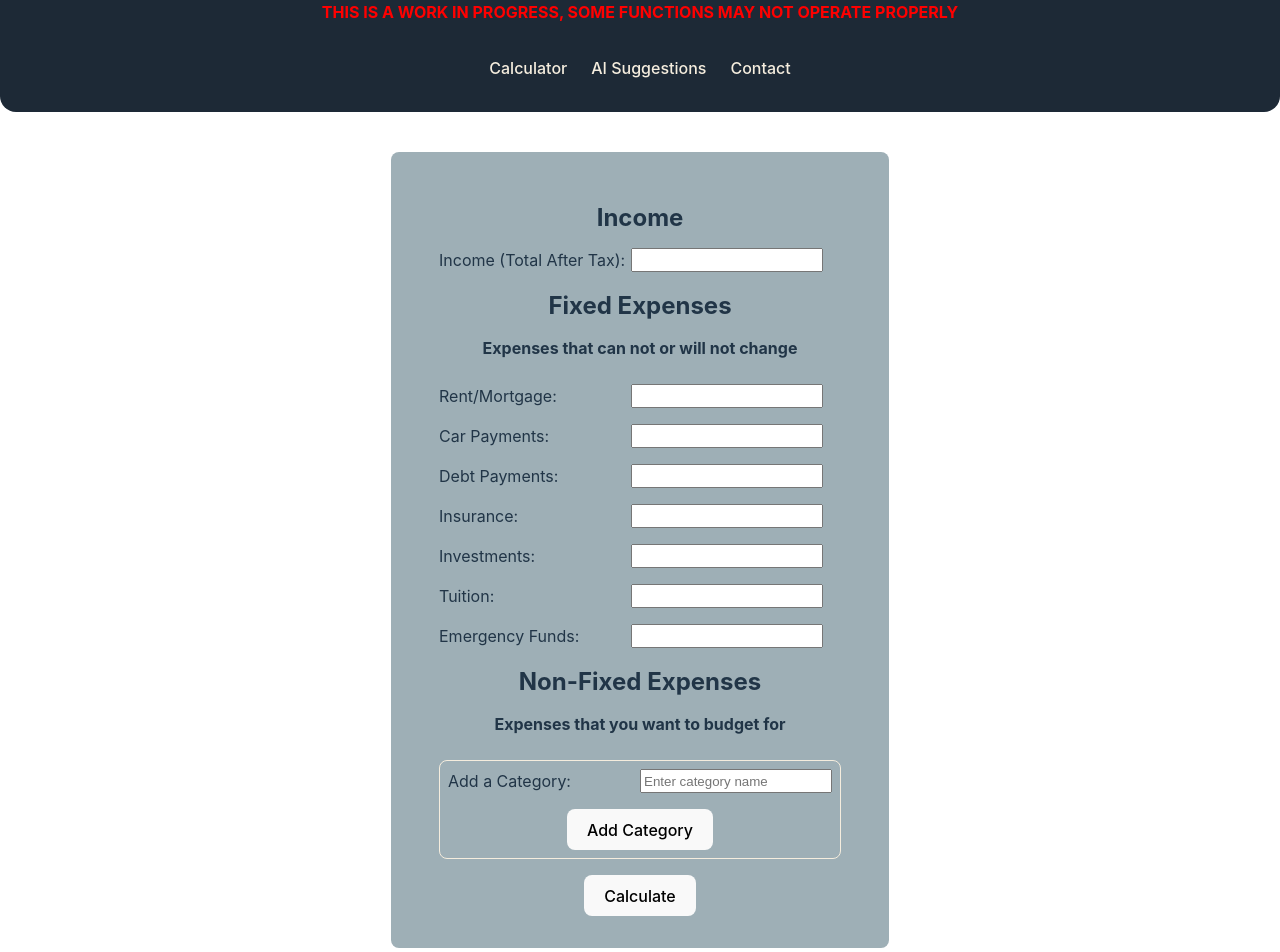
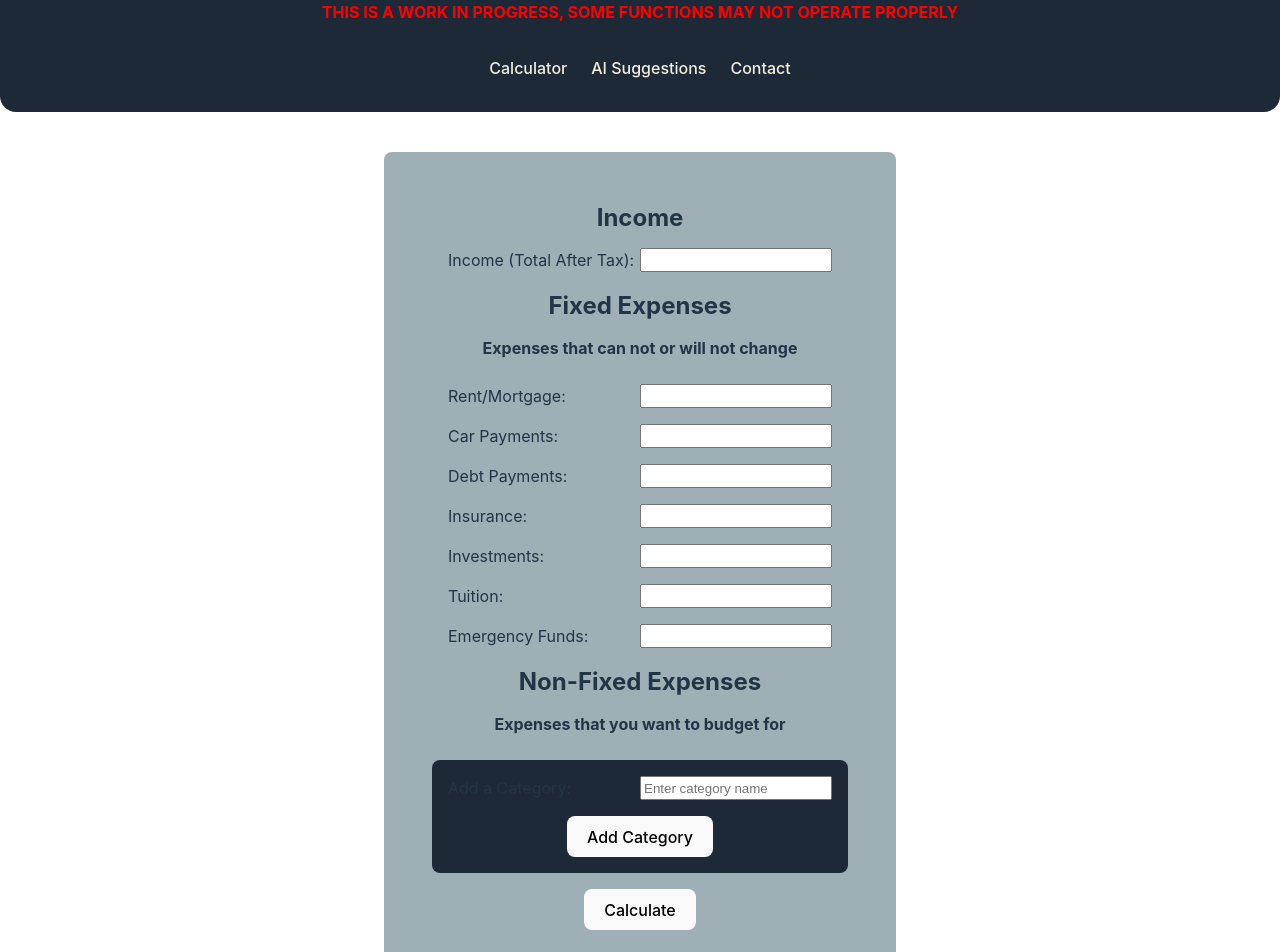
Before and after one commit to harveyji1/HarveysBudgetTool, a React (Vite) app: page / in a window 1280 px wide. Shown: the top 952 px of the page. Built offline with nearby package versions, Linux system fonts and the light colour scheme.

Commit message:
small styling changes
 - centered formField
- changed styling for add Category

```diff
--- a/src/components/Calculator/AddCategory.css
+++ b/src/components/Calculator/AddCategory.css
@@ -1,6 +1,8 @@
 .addCategory{
     margin: 1rem 0rem;
-    padding: .5rem;
+    padding: 1rem;
     border-radius: .5rem;
-    border: 1px solid var(--bright-color);
+    /* border: 1px solid var(--bright-color); */
+    background-color: var(--dark-color);
+    /* width: 100%; */
 }
--- a/src/components/Calculator/Calculator.css
+++ b/src/components/Calculator/Calculator.css
@@ -12,6 +12,7 @@
     display: grid;
     grid-template-columns: 12rem 12rem;
     margin-bottom: 1rem;
+    justify-content: center;
 }
 
 .fixedExpenses{
```
